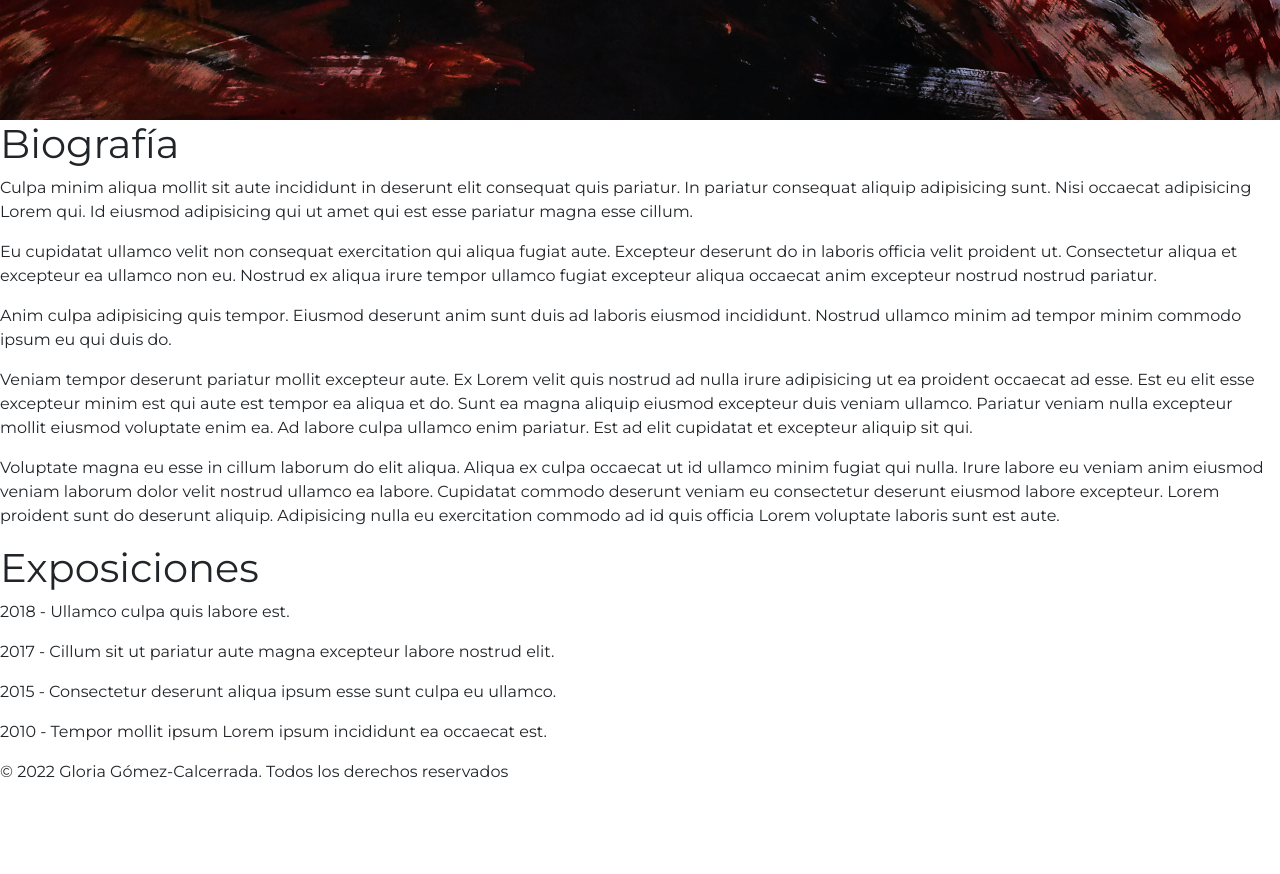
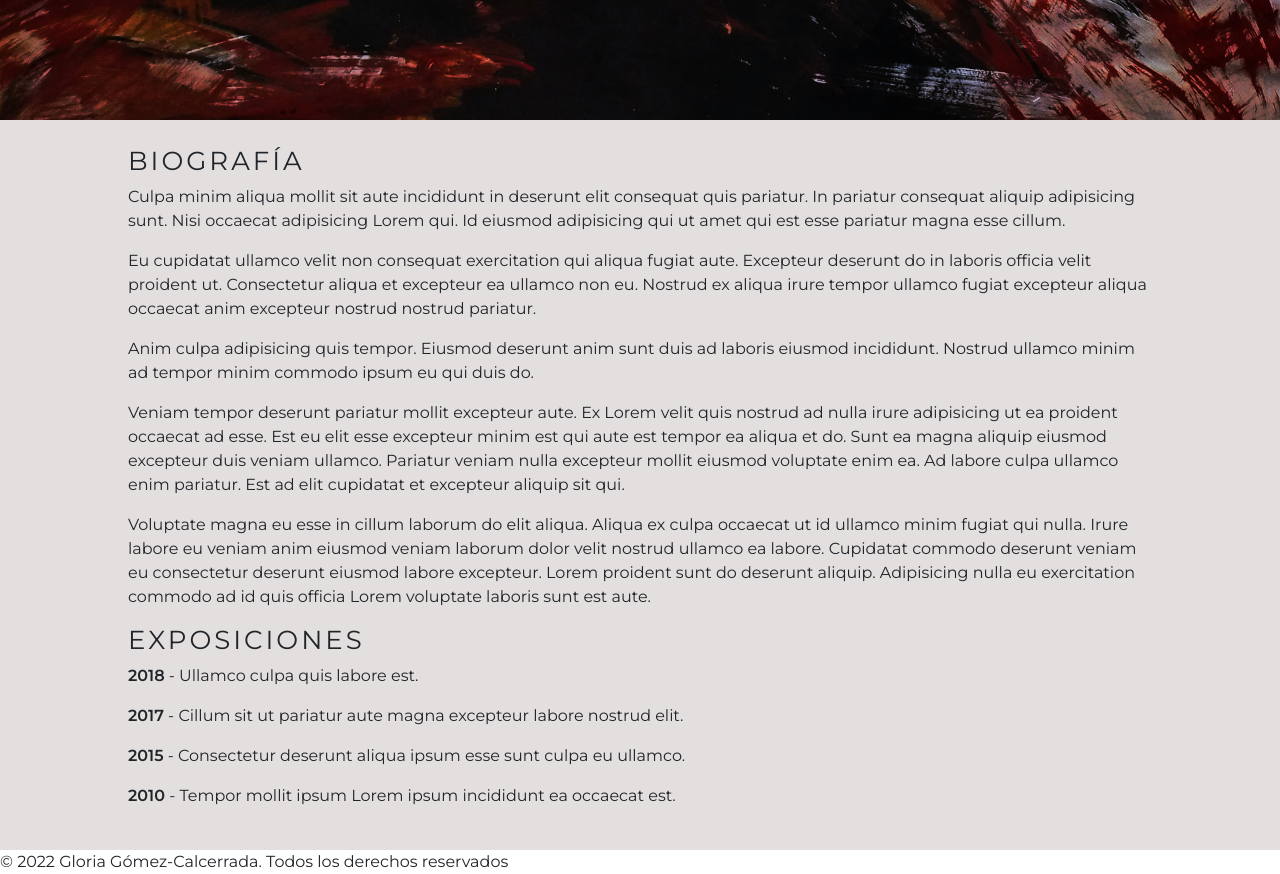
Before and after one commit to claudiabg-c/artist-personal-website, a React (Create React App) app: page / in a window 1280 px wide. Shown: the part 680-1554 px from the top of the page. Before the commit the page ends 1464 px from the top, so only its background shows below. Built offline with nearby package versions, Linux system fonts and the light colour scheme.

Commit message:
Add styles to main content.

```diff
--- a/src/styles/App.scss
+++ b/src/styles/App.scss
@@ -124,6 +124,26 @@
     padding: 50px 100px 50px 30px;
     height: 100%;
     background-color: #00000080;
+    a {
+      color: white;
+    }
+  }
+}
+
+main {
+  background-color: #e3dfdf;
+  padding: 2% 10%;
+  #biography, #exhibits {
+    h1 {
+      text-transform: uppercase;
+      font-size: 26px;
+      letter-spacing: 3px;
+    }
+  }
+  #exhibits {
+    .year {
+      font-weight: bold;
+    }
   }
 }
 
```
